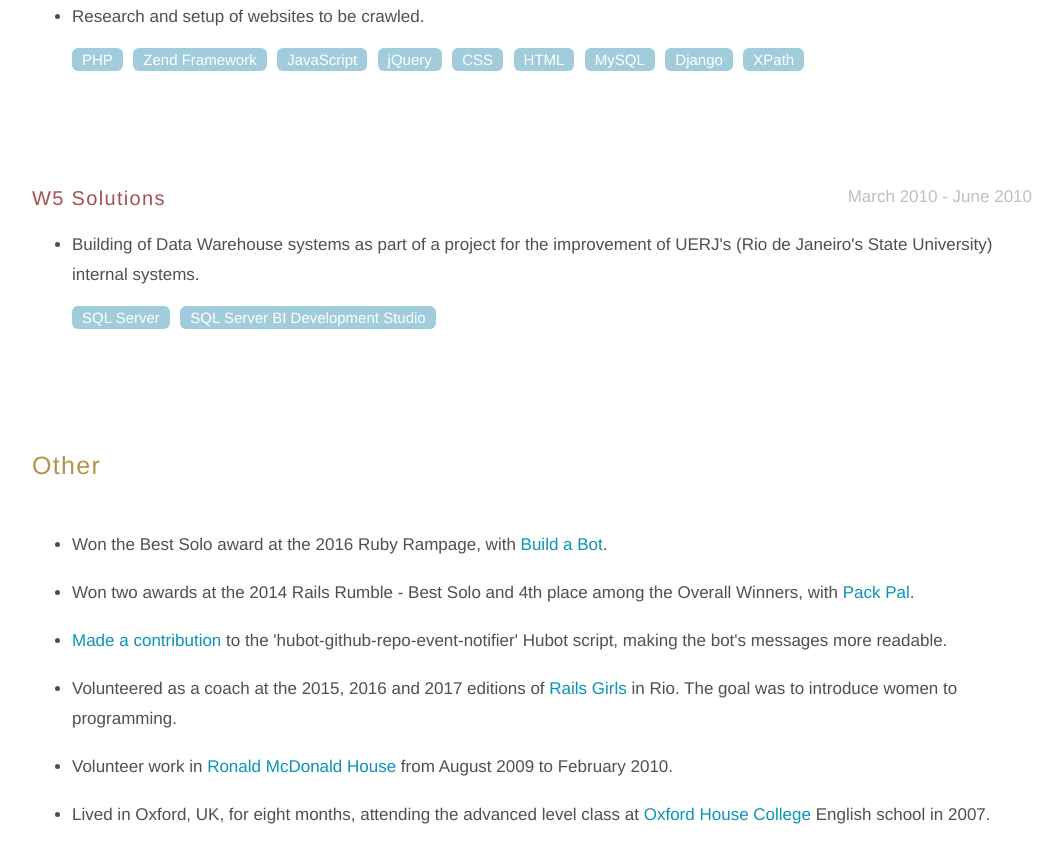
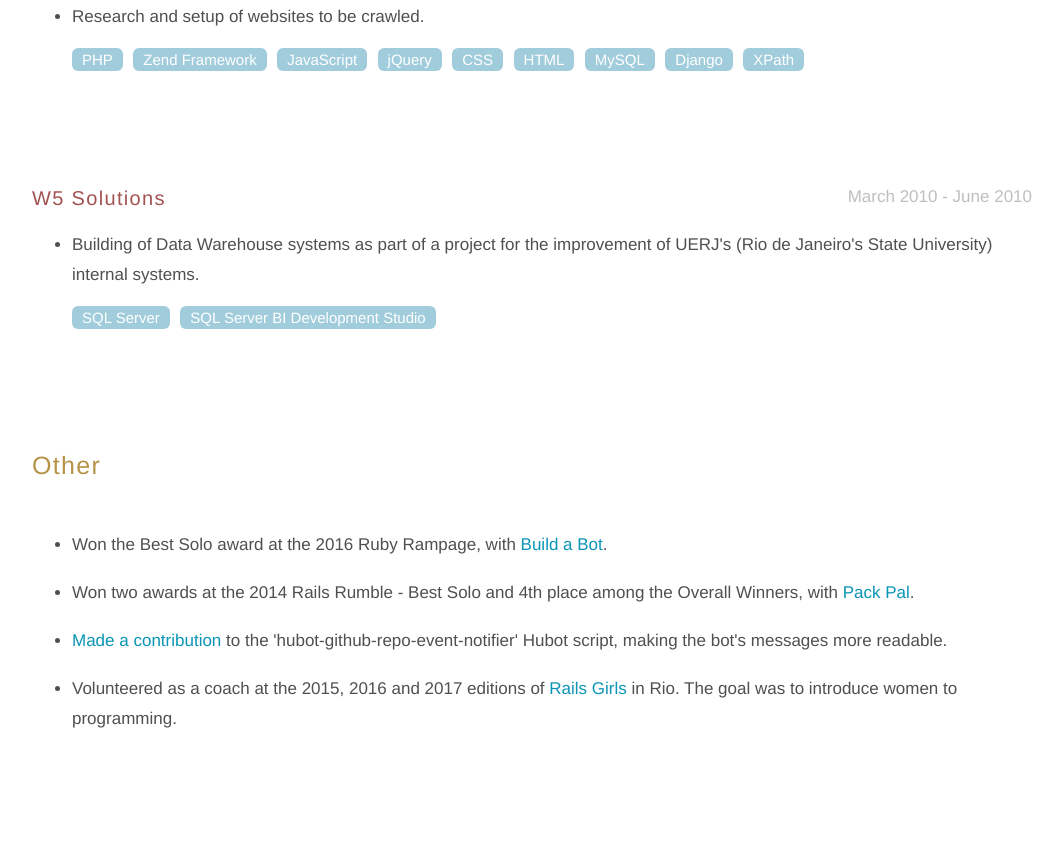
Before and after one commit to florasaramago/FloraSaramago, a Jekyll site: the page built from resume.html, in a window 1280 px wide and 900 px high, scrolled down 2082 px. Shown: the top 863 px of the window, without its empty margins (108-1171 px from the left). Built offline with Jekyll 4.4.1, drawn with Linux system fonts in a browser that asks for light colours; some web fonts are replaced; after the commit the page ends 2886 px from its top, so only the background shows below that.

Commit message:
Remove no longer relevant experience

```diff
--- a/resume.html
+++ b/resume.html
@@ -179,14 +179,6 @@
         <li class="text">
           Volunteered as a coach at the 2015, 2016 and 2017 editions of <a href="http://railsgirls.com" target="_blank">Rails Girls</a> in Rio. The goal was to introduce women to programming.
         </li>
-        <br />
-        <li class="text">
-          Volunteer work in <a href="https://www.casaronald.org.br" target="_blank">Ronald McDonald House</a> from August 2009 to February 2010.
-        </li>
-        <br />
-        <li class="text">
-          Lived in Oxford, UK, for eight months, attending the advanced level class at <a href="https://www.ohcenglish.com/school/OXFORD" target="_blank">Oxford House College</a> English school in 2007.
-        </li>
       </ul>
     <div class="clear"></div>
   </div>
```
